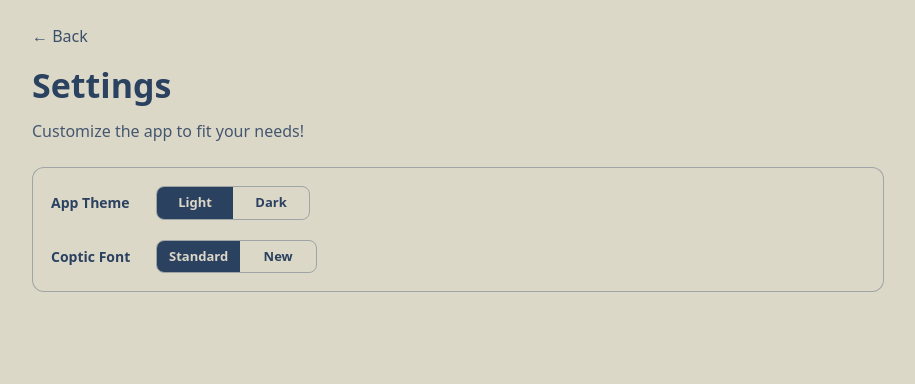
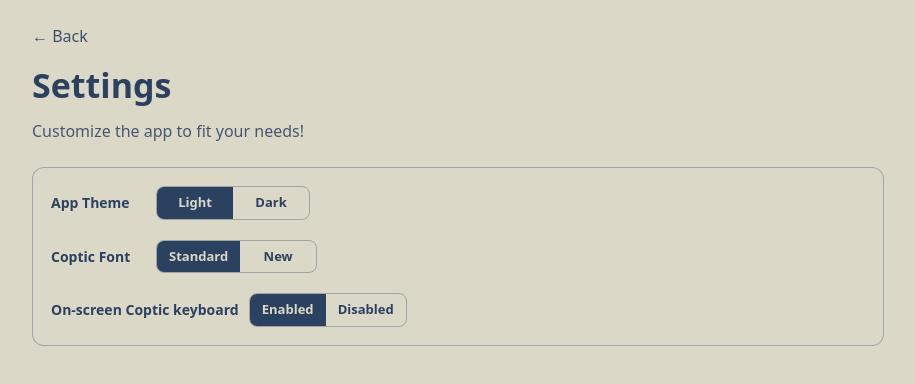
Before and after one commit to Pompono/Coptic, a Next.js app: page /settings in a window 1280 px wide. Shown: the top 384 px of the page, without its empty margins (182-1097 px from the left). Built offline with nearby package versions, Linux system fonts and the light colour scheme.

Commit message:
Added global on screen keyboard toggle

```diff
--- /dev/null
+++ b/app/CopticKeyboardPreference.ts
@@ -0,0 +1,7 @@
+"use client";
+
+export const COPTIC_KEYBOARD_ENABLED_STORAGE_KEY = "coptic-keyboard-enabled";
+
+export function isCopticKeyboardEnabled(): boolean {
+  return localStorage.getItem(COPTIC_KEYBOARD_ENABLED_STORAGE_KEY) !== "false";
+}
--- a/app/dictionary/page.tsx
+++ b/app/dictionary/page.tsx
@@ -1,7 +1,8 @@
 "use client";
 
 import Link from "next/link";
-import { type PointerEvent, useDeferredValue, useEffect, useMemo, useRef, useState } from "react";
+import { type PointerEvent as ReactPointerEvent, useDeferredValue, useEffect, useMemo, useRef, useState } from "react";
+import { isCopticKeyboardEnabled } from "../CopticKeyboardPreference";
 
 type BohExample = { sentence: string; translation: string; source?: string };
 type BohairicEntryRaw = {
@@ -209,7 +210,8 @@ export default function DictionaryPage() {
   const [posSearch, setPosSearch] = useState("");
   const posDropdownRef = useRef<HTMLDivElement | null>(null);
 
-  const [showKeyboard, setShowKeyboard] = useState(true);
+  const [showKeyboard, setShowKeyboard] = useState(isCopticKeyboardEnabled);
+  const [keyboardEnabled, setKeyboardEnabled] = useState(true);
   const [isMobileViewport, setIsMobileViewport] = useState(false);
   const [mode, setMode] = useState<PageMode>("ABC");
   const [shiftMode, setShiftMode] = useState<"off" | "once" | "lock">("off");
@@ -302,6 +304,10 @@ export default function DictionaryPage() {
     update();
     mql.addEventListener("change", update);
     return () => mql.removeEventListener("change", update);
+  }, []);
+
+  useEffect(() => {
+    setKeyboardEnabled(isCopticKeyboardEnabled());
   }, []);
 
   useEffect(() => {
@@ -446,8 +452,8 @@ export default function DictionaryPage() {
     setShiftMode((prev) => (prev === "off" ? "once" : "off"));
   };
 
-  const hideKeyboardOnManualInputFocus = (event: PointerEvent<HTMLInputElement>) => {
-    if (!isMobileViewport || !showKeyboard) return;
+  const hideKeyboardOnManualInputFocus = (event: ReactPointerEvent<HTMLInputElement>) => {
+    if (!keyboardEnabled || !isMobileViewport || !showKeyboard) return;
     event.currentTarget.readOnly = false;
     event.currentTarget.inputMode = "text";
     setShowKeyboard(false);
@@ -501,7 +507,7 @@ export default function DictionaryPage() {
       className="min-h-screen bg-[var(--bg-color)] text-[var(--text-color)]"
       style={{
         paddingBottom:
-          isMobileViewport && showKeyboard
+          keyboardEnabled && isMobileViewport && showKeyboard
             ? "calc(340px + env(safe-area-inset-bottom, 0px))"
             : undefined,
       }}
@@ -510,7 +516,7 @@ export default function DictionaryPage() {
         className="mx-auto max-w-5xl px-5 py-8"
         style={{
           paddingBottom:
-            isMobileViewport && showKeyboard
+            keyboardEnabled && isMobileViewport && showKeyboard
               ? "calc(24px + env(safe-area-inset-bottom, 0px))"
               : undefined,
         }}
@@ -554,14 +560,14 @@ export default function DictionaryPage() {
               value={query}
               onChange={(e) => setQuery(e.target.value)}
               onPointerDownCapture={hideKeyboardOnManualInputFocus}
-              readOnly={isMobileViewport && showKeyboard}
-              inputMode={isMobileViewport && showKeyboard ? "none" : "text"}
+              readOnly={keyboardEnabled && isMobileViewport && showKeyboard}
+              inputMode={keyboardEnabled && isMobileViewport && showKeyboard ? "none" : "text"}
               placeholder="Search Coptic or English..."
               className="coptic-text w-full bg-transparent text-base outline-none placeholder:text-[var(--text-soft)]"
             />
           </div>
 
-          {!isMobileViewport ? (
+          {keyboardEnabled && !isMobileViewport ? (
           <div className="rounded-2xl border border-[var(--kb-border)] p-3"
             style={{ background: "var(--kb-shell)" }}>
             <div className="mb-3 flex items-center justify-between">
@@ -902,7 +908,7 @@ export default function DictionaryPage() {
         </div>
       </div>
 
-      {isMobileViewport && showKeyboard ? (
+      {keyboardEnabled && isMobileViewport && showKeyboard ? (
         <div
           style={{
             position: "fixed",
@@ -1019,7 +1025,7 @@ export default function DictionaryPage() {
         </div>
       ) : null}
 
-      {isMobileViewport && !showKeyboard ? (
+      {keyboardEnabled && isMobileViewport && !showKeyboard ? (
         <div className="fixed bottom-4 right-4 z-50">
           <button
             type="button"
--- a/app/learn/[lessonId]/LessonClient.tsx
+++ b/app/learn/[lessonId]/LessonClient.tsx
@@ -2,6 +2,7 @@
 
 import Link from "next/link";
 import React, { useEffect, useMemo, useRef, useState } from "react";
+import { isCopticKeyboardEnabled } from "../../CopticKeyboardPreference";
 import { lessons } from "../../../lib/lesson";
 
 type SpecialKey =
@@ -174,7 +175,8 @@ export default function LessonClient({ lessonId }: { lessonId: string }) {
 
   const [mode, setMode] = useState<PageMode>("ABC");
   const [isMobileViewport, setIsMobileViewport] = useState(false);
-  const [showKeyboard, setShowKeyboard] = useState(true);
+  const [showKeyboard, setShowKeyboard] = useState(isCopticKeyboardEnabled);
+  const [keyboardEnabled, setKeyboardEnabled] = useState(true);
 
   // shiftMode:
   // - "off" = lowercase
@@ -201,6 +203,10 @@ export default function LessonClient({ lessonId }: { lessonId: string }) {
     return () => mql.removeEventListener("change", update);
   }, []);
 
+  useEffect(() => {
+    setKeyboardEnabled(isCopticKeyboardEnabled());
+  }, []);
+
   if (!lesson) {
     return (
       <main style={{ maxWidth: 900, margin: "0 auto", padding: 24, color: "var(--text-color)" }}>
@@ -224,7 +230,7 @@ export default function LessonClient({ lessonId }: { lessonId: string }) {
   };
 
   const hideKeyboardOnManualInputFocus = (event: React.PointerEvent<HTMLInputElement>) => {
-    if (!isMobileViewport || !showKeyboard) return;
+    if (!keyboardEnabled || !isMobileViewport || !showKeyboard) return;
     event.currentTarget.readOnly = false;
     event.currentTarget.inputMode = "text";
     setShowKeyboard(false);
@@ -352,7 +358,7 @@ export default function LessonClient({ lessonId }: { lessonId: string }) {
         margin: "0 auto",
         padding: 24,
         color: "var(--text-color)",
-        paddingBottom: isMobileViewport && showKeyboard ? "calc(360px + env(safe-area-inset-bottom, 0px))" : 24,
+        paddingBottom: keyboardEnabled && isMobileViewport && showKeyboard ? "calc(360px + env(safe-area-inset-bottom, 0px))" : 24,
       }}
     >
       <div style={{ marginBottom: 14 }}>
@@ -394,8 +400,8 @@ export default function LessonClient({ lessonId }: { lessonId: string }) {
           if (e.key === "Enter") check();
         }}
         onPointerDownCapture={hideKeyboardOnManualInputFocus}
-        readOnly={isMobileViewport && showKeyboard}
-        inputMode={isMobileViewport && showKeyboard ? "none" : "text"}
+        readOnly={keyboardEnabled && isMobileViewport && showKeyboard}
+        inputMode={keyboardEnabled && isMobileViewport && showKeyboard ? "none" : "text"}
         placeholder="Type here..."
         autoFocus
         spellCheck={false}
@@ -480,28 +486,8 @@ export default function LessonClient({ lessonId }: { lessonId: string }) {
         </div>
       ) : null}
 
-      {isMobileViewport && !showKeyboard ? (
-        <div style={{ position: "fixed", right: 16, bottom: 16, zIndex: 60 }}>
-          <button
-            type="button"
-            onClick={() => setShowKeyboard(true)}
-            style={{
-              borderRadius: 999,
-              border: "1px solid var(--border-color)",
-              background: "var(--panel-bg)",
-              color: "var(--text-color)",
-              padding: "10px 14px",
-              fontSize: 12,
-              fontWeight: 600,
-              boxShadow: "0 8px 24px rgba(0,0,0,0.45)",
-            }}
-          >
-            Show Coptic keyboard
-          </button>
-        </div>
-      ) : null}
-
       {/* Keyboard */}
+      {keyboardEnabled ? (
       <div
         style={{
           marginTop: 18,
@@ -511,10 +497,10 @@ export default function LessonClient({ lessonId }: { lessonId: string }) {
           bottom: isMobileViewport ? 0 : undefined,
           zIndex: isMobileViewport ? 50 : undefined,
           padding: isMobileViewport ? "0 10px calc(8px + env(safe-area-inset-bottom, 0px))" : undefined,
-          display: isMobileViewport && !showKeyboard ? "none" : undefined,
+          display: keyboardEnabled && isMobileViewport && !showKeyboard ? "none" : undefined,
         }}
       >
-        {isMobileViewport ? (
+        {keyboardEnabled && isMobileViewport ? (
           <div style={{ marginBottom: 8, display: "flex", justifyContent: "flex-end" }}>
             <button
               type="button"
@@ -631,8 +617,9 @@ export default function LessonClient({ lessonId }: { lessonId: string }) {
           ))}
         </div>
       </div>
+      ) : null}
 
-      {isMobileViewport && !showKeyboard ? (
+      {keyboardEnabled && isMobileViewport && !showKeyboard ? (
         <div style={{ position: "fixed", right: 16, bottom: 16, zIndex: 60 }}>
           <button
             type="button"
--- a/app/settings/page.tsx
+++ b/app/settings/page.tsx
@@ -7,11 +7,16 @@ import {
   COPTIC_FONT_STORAGE_KEY,
   type CopticFontMode,
 } from "../CopticFontPreference";
+import {
+  COPTIC_KEYBOARD_ENABLED_STORAGE_KEY,
+  isCopticKeyboardEnabled,
+} from "../CopticKeyboardPreference";
 import { applyThemeMode, THEME_STORAGE_KEY, type ThemeMode } from "../ThemePreference";
 
 export default function SettingsPage() {
   const [fontMode, setFontMode] = useState<CopticFontMode>("unicode");
   const [themeMode, setThemeMode] = useState<ThemeMode>("light");
+  const [keyboardEnabled, setKeyboardEnabled] = useState(true);
 
   useEffect(() => {
     const savedFont = localStorage.getItem(COPTIC_FONT_STORAGE_KEY);
@@ -29,6 +34,8 @@ export default function SettingsPage() {
 
     setThemeMode(theme);
     applyThemeMode(theme);
+
+    setKeyboardEnabled(isCopticKeyboardEnabled());
   }, []);
 
   const onToggleFont = (nextMode: CopticFontMode) => {
@@ -41,6 +48,11 @@ export default function SettingsPage() {
     setThemeMode(nextMode);
     localStorage.setItem(THEME_STORAGE_KEY, nextMode);
     applyThemeMode(nextMode);
+  };
+
+  const onToggleKeyboardEnabled = (nextEnabled: boolean) => {
+    setKeyboardEnabled(nextEnabled);
+    localStorage.setItem(COPTIC_KEYBOARD_ENABLED_STORAGE_KEY, String(nextEnabled));
   };
 
   const toggleButtonStyle = (active: boolean) => ({
@@ -114,6 +126,37 @@ export default function SettingsPage() {
             </button>
           </div>
         </div>
+
+        <div
+          style={{ display: "inline-flex", alignItems: "center", gap: 10, flexWrap: "wrap" }}
+          aria-label="On-screen Coptic keyboard toggle"
+        >
+          <span style={{ fontSize: 14, fontWeight: 600, minWidth: 160 }}>On-screen Coptic keyboard</span>
+
+          <div
+            style={{
+              display: "inline-flex",
+              border: "1px solid var(--border-color)",
+              borderRadius: 8,
+              overflow: "hidden",
+            }}
+          >
+            <button
+              type="button"
+              onClick={() => onToggleKeyboardEnabled(true)}
+              style={toggleButtonStyle(keyboardEnabled)}
+            >
+              Enabled
+            </button>
+            <button
+              type="button"
+              onClick={() => onToggleKeyboardEnabled(false)}
+              style={toggleButtonStyle(!keyboardEnabled)}
+            >
+              Disabled
+            </button>
+          </div>
+        </div>
       </section>
     </main>
   );
--- a/app/translator/page.tsx
+++ b/app/translator/page.tsx
@@ -1,7 +1,8 @@
 "use client";
 
 import Link from "next/link";
-import { type PointerEvent, useEffect, useRef, useState } from "react";
+import { type PointerEvent as ReactPointerEvent, useEffect, useRef, useState } from "react";
+import { isCopticKeyboardEnabled } from "../CopticKeyboardPreference";
 
 type TranslationPayload = {
   translation?: string;
@@ -110,7 +111,8 @@ export default function TranslatorPage() {
   const [englishError, setEnglishError] = useState("");
   const [englishOutput, setEnglishOutput] = useState("");
   const [englishConfidence, setEnglishConfidence] = useState<number | null>(null);
-  const [showKeyboard, setShowKeyboard] = useState(true);
+  const [showKeyboard, setShowKeyboard] = useState(isCopticKeyboardEnabled);
+  const [keyboardEnabled, setKeyboardEnabled] = useState(true);
   const [isMobileViewport, setIsMobileViewport] = useState(false);
   const [mode, setMode] = useState<PageMode>("ABC");
   const [shiftMode, setShiftMode] = useState<"off" | "once" | "lock">("off");
@@ -125,8 +127,12 @@ export default function TranslatorPage() {
     return () => mql.removeEventListener("change", update);
   }, []);
 
-  const hideKeyboardOnManualInputFocus = (event: PointerEvent<HTMLInputElement>) => {
-    if (!isMobileViewport || !showKeyboard) return;
+  useEffect(() => {
+    setKeyboardEnabled(isCopticKeyboardEnabled());
+  }, []);
+
+  const hideKeyboardOnManualInputFocus = (event: ReactPointerEvent<HTMLInputElement>) => {
+    if (!keyboardEnabled || !isMobileViewport || !showKeyboard) return;
     event.currentTarget.readOnly = false;
     event.currentTarget.inputMode = "text";
     setShowKeyboard(false);
@@ -408,7 +414,7 @@ export default function TranslatorPage() {
             ) : null}
           </div>
 
-            {!isMobileViewport && isCopticToEnglish ? (
+            {keyboardEnabled && !isMobileViewport && isCopticToEnglish ? (
             <div className="mt-4 rounded-2xl border border-[var(--kb-border)] p-3" style={{ background: "var(--kb-shell)" }}>
               <div className="mb-3 flex items-center justify-between">
                 <span className="text-sm text-[var(--text-muted)]">Coptic keyboard</span>
@@ -429,7 +435,7 @@ export default function TranslatorPage() {
         </div>
       </div>
 
-      {isMobileViewport && showKeyboard && isCopticToEnglish ? (
+      {keyboardEnabled && isMobileViewport && showKeyboard && isCopticToEnglish ? (
         <div
           style={{
             position: "fixed",
@@ -453,7 +459,7 @@ export default function TranslatorPage() {
         </div>
       ) : null}
 
-      {isMobileViewport && !showKeyboard && isCopticToEnglish ? (
+      {keyboardEnabled && isMobileViewport && !showKeyboard && isCopticToEnglish ? (
         <div className="fixed bottom-4 right-4 z-50">
           <button
             type="button"
```
